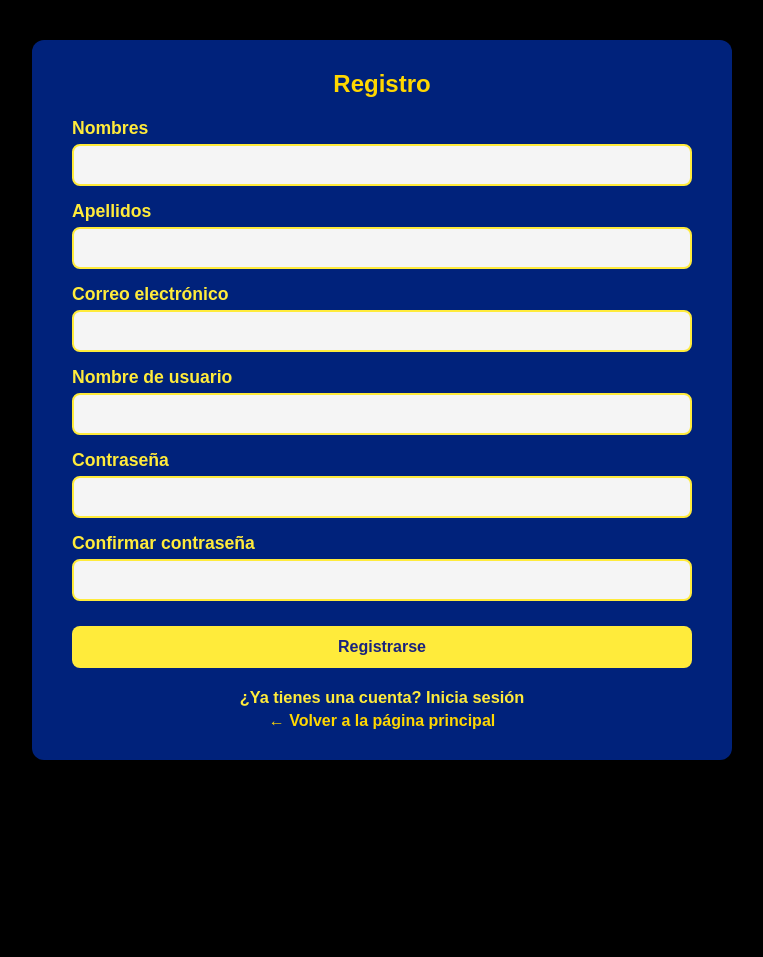
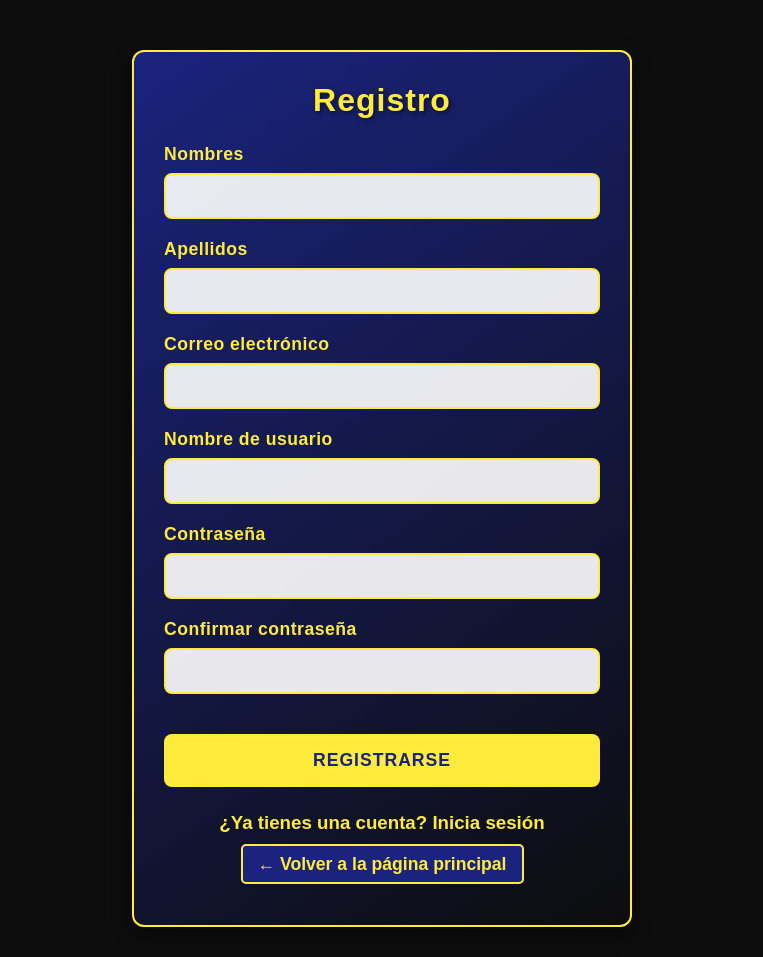
Before and after one commit to LuisEduardo654/Proyecto, a PHP site: page /registro.html in a window 1280 px wide. Shown: the whole page, without its empty margins (258-1021 px from the left). Before the commit the page ends 760 px from the top, so only its background shows below. Run offline with PHP 8.4, Linux system fonts and the light colour scheme.

Commit message:
Update Estilos_registro.css

```diff
--- a/Estilos_registro.css
+++ b/Estilos_registro.css
@@ -3,103 +3,137 @@
   padding: 0;
   box-sizing: border-box;
 }
+
 body {
-    background-color: #000;
-    display: flex;
-    justify-content: center;
-    align-items: center;
-    height: 100vh;
+  background-color: #0d0d0d;
   font-family: Arial, sans-serif;
-    margin: 0;
+  min-height: 100vh;
+  padding-top: 20px;
 }
-  label {
-    font-weight: bold;
-    color: #ffeb3b;
-    font-size: 1.1em;
-}
+
 .volver-inicio {
-    margin-top: 5px;
+  margin: 20px;
+  text-align: center;
 }
 
 .volver-inicio a {
-    color: #FFD700;
+  color: #ffeb3b;
   text-decoration: none;
   font-weight: bold;
+  font-size: 1.1em;
+  transition: all 0.3s ease;
+  padding: 8px 15px;
+  border-radius: 5px;
+  background-color: #1a237e;
+  border: 2px solid #ffeb3b;
 }
 
 .volver-inicio a:hover {
-    text-decoration: underline;
+  background-color: #ffeb3b;
+  color: #1a237e;
+  text-decoration: none;
+  box-shadow: 0 0 15px rgba(255, 235, 59, 0.5);
 }
+
 .registro {
-    background-color: #00227b;
-    padding: 30px 40px;
+  background: linear-gradient(145deg, #1a237e 0%, #0d0d0d 100%);
+  width: 90%;
+  max-width: 500px;
+  margin: 30px auto;
+  padding: 30px;
   border-radius: 12px;
-    box-shadow: 0 0 15px rgba(0, 0, 0, 0.5);
-    color: #FFD700;
-    width: 700px;
-    display: flex;
-    flex-direction: column;
-    align-items: center;
+  box-shadow: 0 8px 20px rgba(0, 0, 0, 0.4);
+  border: 2px solid #ffeb3b;
+  color: #ffeb3b;
 }
 
 .registro h2 {
+  color: #ffeb3b;
   text-align: center;
-    margin-bottom: 20px;
-    color: #FFD700;
+  margin-bottom: 25px;
+  font-size: 2em;
+  text-shadow: 2px 2px 4px rgba(0, 0, 0, 0.5);
+  letter-spacing: 1px;
 }
 
 .campo-formulario {
-    width: 100%;
-    display: flex;
-    flex-direction: column;
-    align-items: flex-start;
-    margin-bottom: 15px;
+  margin-bottom: 20px;
 }
 
 .registro label {
+  display: block;
+  color: #ffeb3b;
+  margin-bottom: 8px;
   font-weight: bold;
-    color: #ffeb3b;
   font-size: 1.1em;
+  letter-spacing: 0.5px;
 }
 
 .registro input {
-    padding: 10px;
+  width: 100%;
+  padding: 12px 15px;
   border: 2px solid #ffeb3b;
   border-radius: 8px;
-    background-color: #f5f5f5;
-    font-size: 1rem;
-    color: #000;
+  font-size: 16px;
+  background-color: rgba(255, 255, 255, 0.9);
+  color: #0d0d0d;
+  transition: all 0.3s ease;
+}
+
+.registro input:focus {
   outline: none;
-    transition: border-color 0.3s;
-    width: 100%;
-    margin-top: 5px;
+  border-color: #1a237e;
+  box-shadow: 0 0 0 3px rgba(255, 235, 59, 0.5);
+  background-color: white;
 }
 
 .registro button {
-    margin-top: 10px;
-    padding: 12px;
+  width: 100%;
+  padding: 14px;
   background-color: #ffeb3b;
   color: #1a237e;
-    font-weight: bold;
   border: none;
   border-radius: 8px;
+  font-size: 1.1em;
   cursor: pointer;
-    font-size: 1rem;
-    transition: background-color 0.3s, color 0.3s;
-    width: 100%;
+  margin-top: 20px;
+  font-weight: bold;
+  transition: all 0.3s ease;
+  text-transform: uppercase;
+  letter-spacing: 1px;
+  border: 2px solid transparent;
 }
 
-  .registro .enlaces {
-    margin-top: 20px;
+.registro button:hover {
+  background-color: #1a237e;
+  color: #ffeb3b;
+  border: 2px solid #ffeb3b;
+  transform: translateY(-2px);
+  box-shadow: 0 5px 15px rgba(255, 235, 59, 0.4);
+}
+
+.enlaces {
+  margin-top: 25px;
   text-align: center;
-    font-size: 14px;
-    color: #FFD700;
+  font-size: 1em;
 }
+
 .enlaces a {
   color: #ffeb3b;
   text-decoration: none;
-    transition: color 0.3s;
+  font-weight: bold;
+  transition: all 0.3s ease;
+  padding: 5px 10px;
+  border-radius: 5px;
 }
+
 .enlaces a:hover {
-    color: #fdd835;
+  color: #1a237e;
+  background-color: #ffeb3b;
+  text-decoration: none;
 }
+
+.registro button, .volver-inicio a, .enlaces a {
+  position: relative;
+  overflow: hidden;
+}
```
Lines whose indentation alone changed are shown as unchanged.
